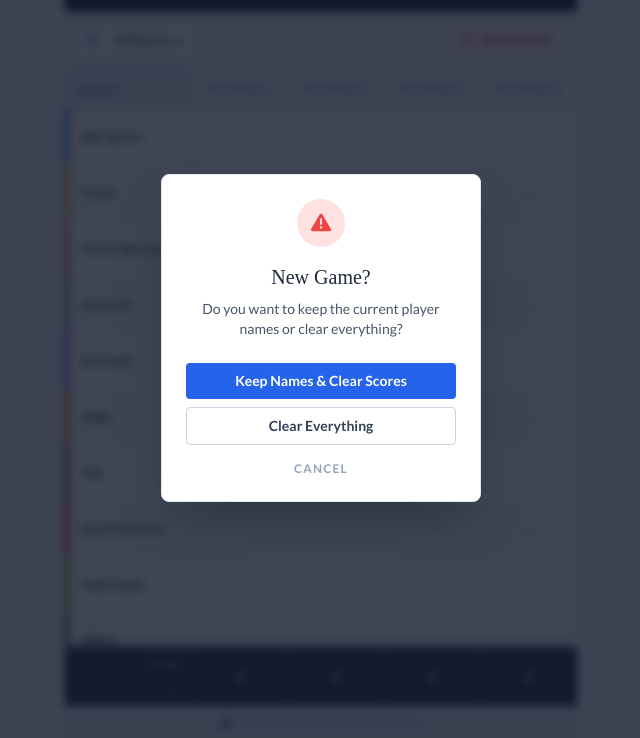
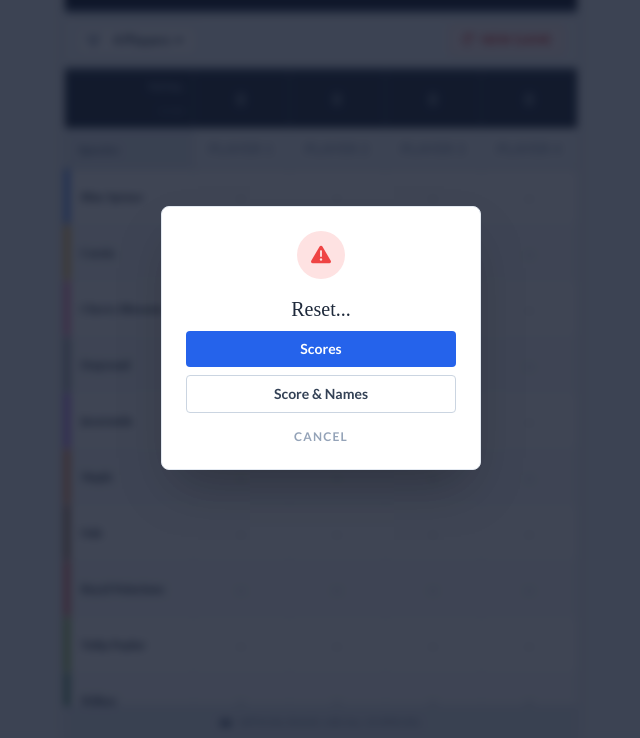
Before and after one commit to Code-Lifter/Arboretum-Scoresheet, a plain HTML site: page index.html in a window 1280 px wide. Both pictures are taken after a click on the button "NEW GAME". Shown: the part 62-800 px from the top of the page, without its empty margins (319-959 px from the left). Drawn offline with nearby package versions, Linux system fonts and the light colour scheme; a web font is replaced by a local one.

Commit message:
Update index.html

```diff
--- a/index.html
+++ b/index.html
@@ -101,6 +101,14 @@
                 <i class="fas fa-rotate-right mr-1"></i> New Game
             </button>
         </div>
+        <!-- Footer / Totals -->
+        <div class="bg-slate-800 text-white z-30 border-t-4 border-slate-600 shadow-[0_-4px_6px_-1px_rgba(0,0,0,0.1)] flex-none">
+             <table class="w-full table-fixed">
+                <tfoot id="tableFooter">
+                    <!-- Footer injected by JS -->
+                </tfoot>
+             </table>
+        </div>
 
         <!-- Scrollable Score Area -->
         <div class="flex-grow bg-blue-50/30 overflow-y-auto no-scrollbar relative">
@@ -114,14 +122,6 @@
             </table>
         </div>
 
-        <!-- Footer / Totals -->
-        <div class="bg-slate-800 text-white z-30 border-t-4 border-slate-600 shadow-[0_-4px_6px_-1px_rgba(0,0,0,0.1)] flex-none">
-             <table class="w-full table-fixed">
-                <tfoot id="tableFooter">
-                    <!-- Footer injected by JS -->
-                </tfoot>
-             </table>
-        </div>
 
         <!-- Rules Banner -->
         <div class="bg-slate-200 p-2 text-[10px] text-slate-500 text-center uppercase tracking-wide flex-none border-t border-slate-300 flex justify-center items-center gap-2">
@@ -137,15 +137,14 @@
             <div class="w-12 h-12 bg-red-100 rounded-full flex items-center justify-center mx-auto mb-4">
                 <i class="fas fa-exclamation-triangle text-red-500 text-xl"></i>
             </div>
-            <h3 class="font-header text-xl text-slate-800 mb-2">New Game?</h3>
-            <p class="text-slate-600 text-sm mb-6">Do you want to keep the current player names or clear everything?</p>
+            <h3 class="font-header text-xl text-slate-800 mb-2">Reset...</h3>
 
             <div class="flex flex-col gap-2">
                 <button onclick="confirmReset(true)" class="w-full bg-blue-600 hover:bg-blue-700 text-white font-bold py-2 px-4 rounded transition-colors text-sm">
-                    Keep Names & Clear Scores
+                    Scores
                 </button>
                 <button onclick="confirmReset(false)" class="w-full bg-white border border-slate-300 text-slate-700 hover:bg-slate-50 font-bold py-2 px-4 rounded transition-colors text-sm">
-                    Clear Everything
+                    Score & Names
                 </button>
                 <button onclick="closeResetModal()" class="mt-2 text-slate-400 hover:text-slate-600 text-xs font-bold uppercase tracking-widest">
                     Cancel
```
